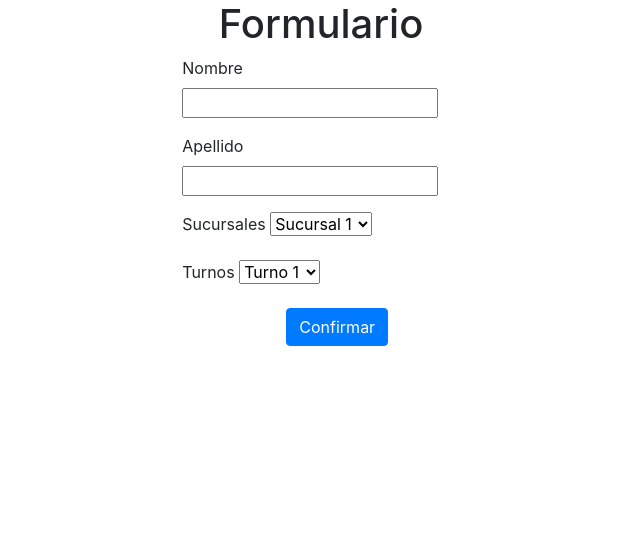
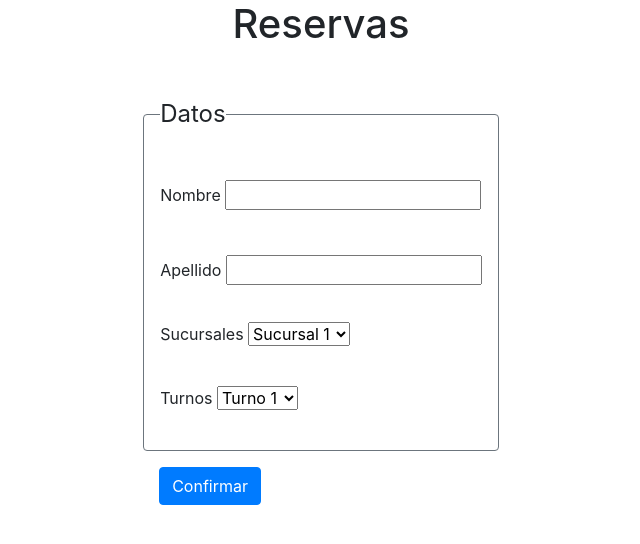
Before and after one commit to augustomtt/SistemaReservas-SD, a plain HTML site: page index.html in a window 1280 px wide. Shown: the whole page, without its empty margins (319-959 px from the left). Drawn offline with Linux system fonts and the light colour scheme.

Commit message:
cambios en algunos estilos del formulario

```diff
--- a/index.html
+++ b/index.html
@@ -9,33 +9,36 @@
   </head>
   <body>
     <header>
-      <h1 class="text-center">Formulario</h1>
+      <h1 class="text-center">Reservas</h1>
     </header>
 
     <main>
-      <div class="container">
-        <div style="width: 25%; margin: 0 auto">
-          <div class="abs-center">
-            <form action="">
-              <div class="form-group">
+      <div class="mt-5 row justify-content-center">
+
+
+
+          <form  action="">
+              <fieldset class="border border-secondary rounded p-3">
+                <legend class="w-auto">Datos</legend>
+                      <div class="pt-4 form-group">
                         <label for="name">Nombre</label>
                         <input id="name" type="text" />
                       </div>
 
 
-              <div class="form-group">
+                      <div class="pt-4 form-group">
                         <label for="lastname">Apellido</label>
                         <input id="lastname" type="text" />
                       </div>
 
-              <div class="form-group">
+                      <div class="pt-3 form-group">
                         <label for="sucursales">Sucursales</label>
                         <select name="drawfs" id="sucursales">
                           <option>Sucursal 1</option>
                           <option>Sucursal 2</option>
                         </select>
                       </div>
-              <div class="form-group">
+                      <div class="pt-3 form-group">
                         <label for="turnos">Turnos</label>
                         <select name="drawfs" id="turnos">
                           <option>Turno 1</option>
@@ -43,13 +46,15 @@
                         </select>
                       </div>
 
-              <div style="width: 25%; margin: 0 auto">
-                <button class="btn btn-primary">Confirmar</button>
+
+
+
+              </fieldset>
+              <button class="m-3 btn btn-primary">Confirmar</button>
+            </form>
+
         </div>
-            </form>
-          </div>
-        </div>
-      </div>
+
     </main>
 
     <footer></footer>
```
Lines whose indentation alone changed are shown as unchanged.
